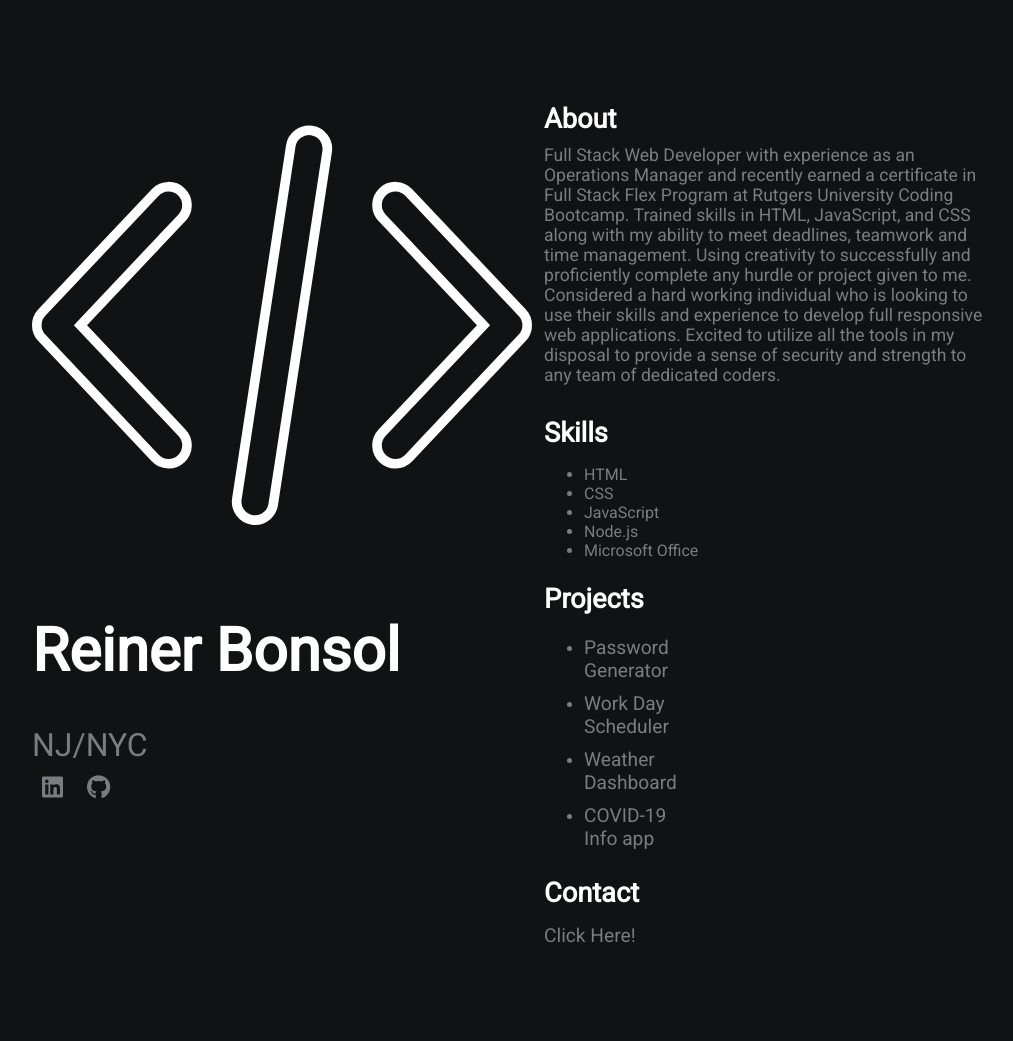
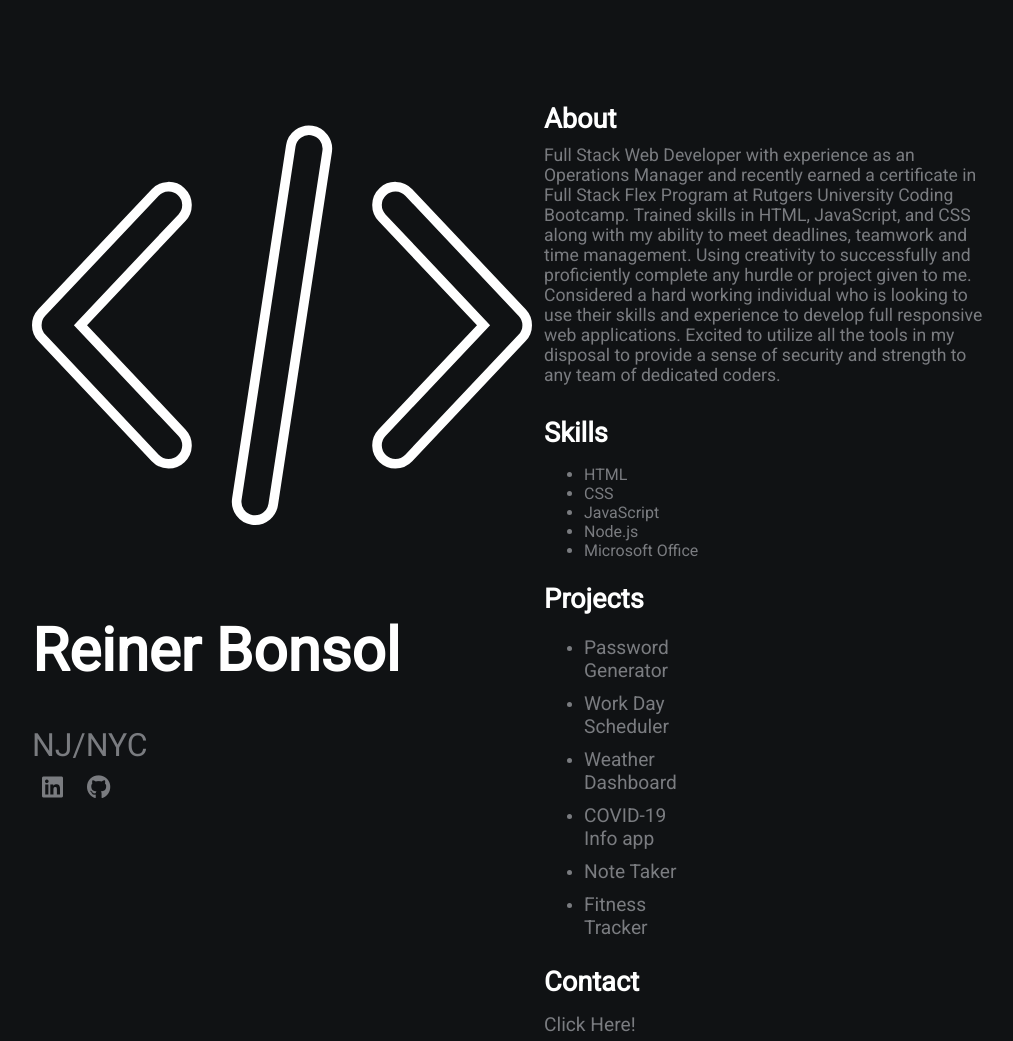
Before and after one commit to reinerbonsol/Portfolio-V3, a plain HTML site: page index.html in a window 1280 px wide. Shown: the whole page, without its empty margins (96-1109 px from the left). Before the commit the page ends 952 px from the top, so only its background shows below. Drawn offline with Linux system fonts and the light colour scheme.

Commit message:
added new projects to the portfolio

```diff
--- a/index.html
+++ b/index.html
@@ -1,29 +1,35 @@
 <!DOCTYPE html>
 <html lang="en">
+
 <head>
     <meta charset="UTF-8">
     <meta name="viewport" content="width=device-width, initial-scale=1.0">
     <meta http-equiv="X-UA-Compatible" content="ie=edge">
-    <link rel="stylesheet" href="https://use.fontawesome.com/releases/v5.4.1/css/all.css" integrity="sha384-5sAR7xN1Nv6T6+dT2mhtzEpVJvfS3NScPQTrOxhwjIuvcA67KV2R5Jz6kr4abQsz" crossorigin="anonymous">
+    <link rel="stylesheet" href="https://use.fontawesome.com/releases/v5.4.1/css/all.css"
+        integrity="sha384-5sAR7xN1Nv6T6+dT2mhtzEpVJvfS3NScPQTrOxhwjIuvcA67KV2R5Jz6kr4abQsz" crossorigin="anonymous">
     <link rel="stylesheet" href="style.css">
     <title>Reiner's Portfolio</title>
 </head>
+
 <body>
     <div class="grid-2">
         <div class="section-1">
-            <div class= "icon code">
-                <svg version="1.1" id="Capa_1" xmlns="http://www.w3.org/2000/svg" xmlns:xlink="http://www.w3.org/1999/xlink" x="0px" y="0px"
-                viewBox="-5 0 521.997 511.997" style="enable-background:new 0 0 511.997 511.997;" xml:space="preserve">
-                    <path d="M506.76,242.828l-118.4-125.44c-7.277-7.718-19.424-8.07-27.142-0.787c-7.706,7.277-8.064,19.43-0.781,27.142
+            <div class="icon code">
+                <svg version="1.1" id="Capa_1" xmlns="http://www.w3.org/2000/svg"
+                    xmlns:xlink="http://www.w3.org/1999/xlink" x="0px" y="0px" viewBox="-5 0 521.997 511.997"
+                    style="enable-background:new 0 0 511.997 511.997;" xml:space="preserve">
+                    <path
+                        d="M506.76,242.828l-118.4-125.44c-7.277-7.718-19.424-8.07-27.142-0.787c-7.706,7.277-8.064,19.43-0.781,27.142
                         l105.965,112.256L360.437,368.268c-7.283,7.712-6.925,19.859,0.781,27.142c3.712,3.501,8.454,5.235,13.178,5.235
-                        c5.101,0,10.195-2.022,13.965-6.01l118.4-125.446C513.742,261.785,513.742,250.226,506.76,242.828z"/>
-                    <path d="M151.566,368.262L45.608,255.999l105.958-112.262c7.277-7.712,6.925-19.866-0.787-27.142
+                        c5.101,0,10.195-2.022,13.965-6.01l118.4-125.446C513.742,261.785,513.742,250.226,506.76,242.828z" />
+                    <path
+                        d="M151.566,368.262L45.608,255.999l105.958-112.262c7.277-7.712,6.925-19.866-0.787-27.142
                         c-7.706-7.277-19.866-6.925-27.142,0.787l-118.4,125.44c-6.982,7.398-6.982,18.963,0,26.362L123.643,394.63
-                        c3.776,4,8.864,6.016,13.965,6.016c4.723,0,9.466-1.741,13.171-5.242C158.498,388.127,158.843,375.974,151.566,368.262z"/>
+                        c3.776,4,8.864,6.016,13.965,6.016c4.723,0,9.466-1.741,13.171-5.242C158.498,388.127,158.843,375.974,151.566,368.262z" />
                     <path d="M287.061,52.697c-10.477-1.587-20.282,5.606-21.882,16.083l-56.32,368.64c-1.6,10.483,5.6,20.282,16.083,21.882
                         c0.986,0.147,1.958,0.218,2.925,0.218c9.325,0,17.504-6.803,18.957-16.301l56.32-368.64
-                        C304.744,64.095,297.544,54.297,287.061,52.697z"/>
-            </svg>
+                        C304.744,64.095,297.544,54.297,287.061,52.697z" />
+                </svg>
             </div>
             <h1>Reiner Bonsol</h1>
             <p>NJ/NYC</p>
@@ -32,7 +38,13 @@
         </div>
         <div class="section-2">
             <h2>About</h2>
-            <p>Full Stack Web Developer with experience as an Operations Manager and recently earned a certificate in Full Stack Flex Program at Rutgers University Coding Bootcamp. Trained skills in HTML, JavaScript, and CSS along with my ability to meet deadlines, teamwork and time management. Using creativity to successfully and proficiently complete any hurdle or project given to me. Considered a hard working individual who is looking to use their skills and experience to develop full responsive web applications. Excited to utilize all the tools in my disposal to provide a sense of security and strength to any team of dedicated coders.</p>
+            <p>Full Stack Web Developer with experience as an Operations Manager and recently earned a certificate in
+                Full Stack Flex Program at Rutgers University Coding Bootcamp. Trained skills in HTML, JavaScript, and
+                CSS along with my ability to meet deadlines, teamwork and time management. Using creativity to
+                successfully and proficiently complete any hurdle or project given to me. Considered a hard working
+                individual who is looking to use their skills and experience to develop full responsive web
+                applications. Excited to utilize all the tools in my disposal to provide a sense of security and
+                strength to any team of dedicated coders.</p>
             <h2>Skills</h2>
             <ul>
                 <li>HTML</li>
@@ -42,15 +54,47 @@
                 <li>Microsoft Office</li>
             </ul>
             <h2>Projects</h2>
-            <ul>
-                <li><a href="https://reinerbonsol.github.io/Password-Generator-HW-3/" target="_blank">Password Generator</a></li>
-                <li><a href="https://reinerbonsol.github.io/Work-Day-Scheduler-HW-5/" target="_blank">Work Day Scheduler</a></li>
-                <li><a href="https://reinerbonsol.github.io/Weather-Dashboard-HW-6/" target="_blank">Weather Dashboard</a></li>
-                <li><a href="https://megannh6349.github.io/COVID-19-app/" target="_blank">COVID-19 Info app</a></li>
-            </ul>
+            <div class="projects">
+                <ul class="columns" data-columns="2">
+                    <li>
+                        <a href="https://reinerbonsol.github.io/Password-Generator-HW-3/" target="_blank">
+                            Password Generator
+                        </a>
+                    </li>
+                    <li>
+                        <a href="https://reinerbonsol.github.io/Work-Day-Scheduler-HW-5/" target="_blank">
+                            Work Day Scheduler
+                        </a>
+                    </li>
+                    <li>
+                        <a href="https://reinerbonsol.github.io/Weather-Dashboard-HW-6/" target="_blank">
+                            Weather Dashboard
+                        </a>
+                    </li>
+                    <li>
+                        <a href="https://megannh6349.github.io/COVID-19-app/" target="_blank">
+                            COVID-19 Info app
+                        </a>
+                    </li>
+                    <li>
+                        <a href="https://reinerbonsol-note-taker.herokuapp.com/" target="_blank">
+                            Note Taker
+                        </a>
+                    </li>
+                    <li>
+                        <a href="https://guarded-cliffs-21526.herokuapp.com/?id=5f34a6af6c25a9001725fb28" target="_blank">
+                            Fitness Tracker
+                        </a>
+                    </li>
+                </ul>
+            </div>
+
+
+
             <h2>Contact</h2>
             <a class="mailto" href="mailto:reinerbonsol93@gmail.com">Click Here!</a>
         </div>
     </div>
 </body>
+
 </html>
```
